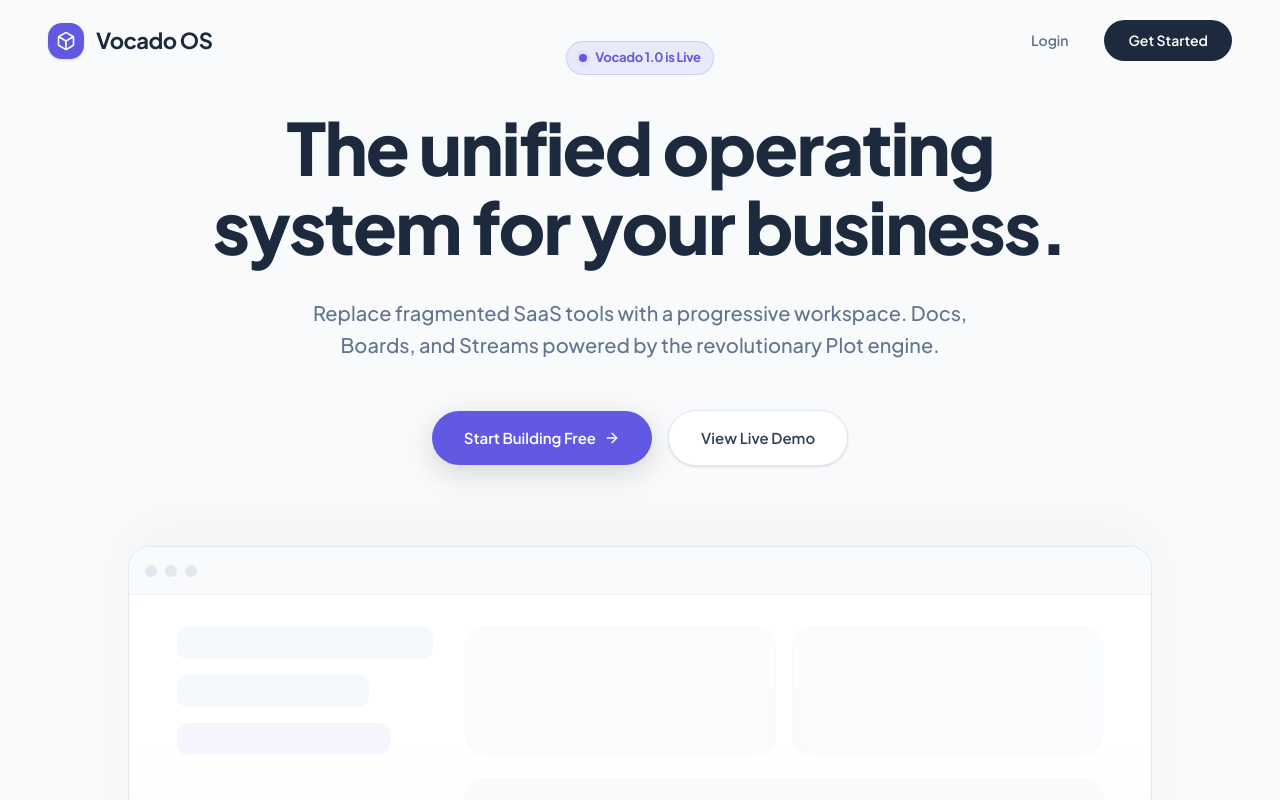
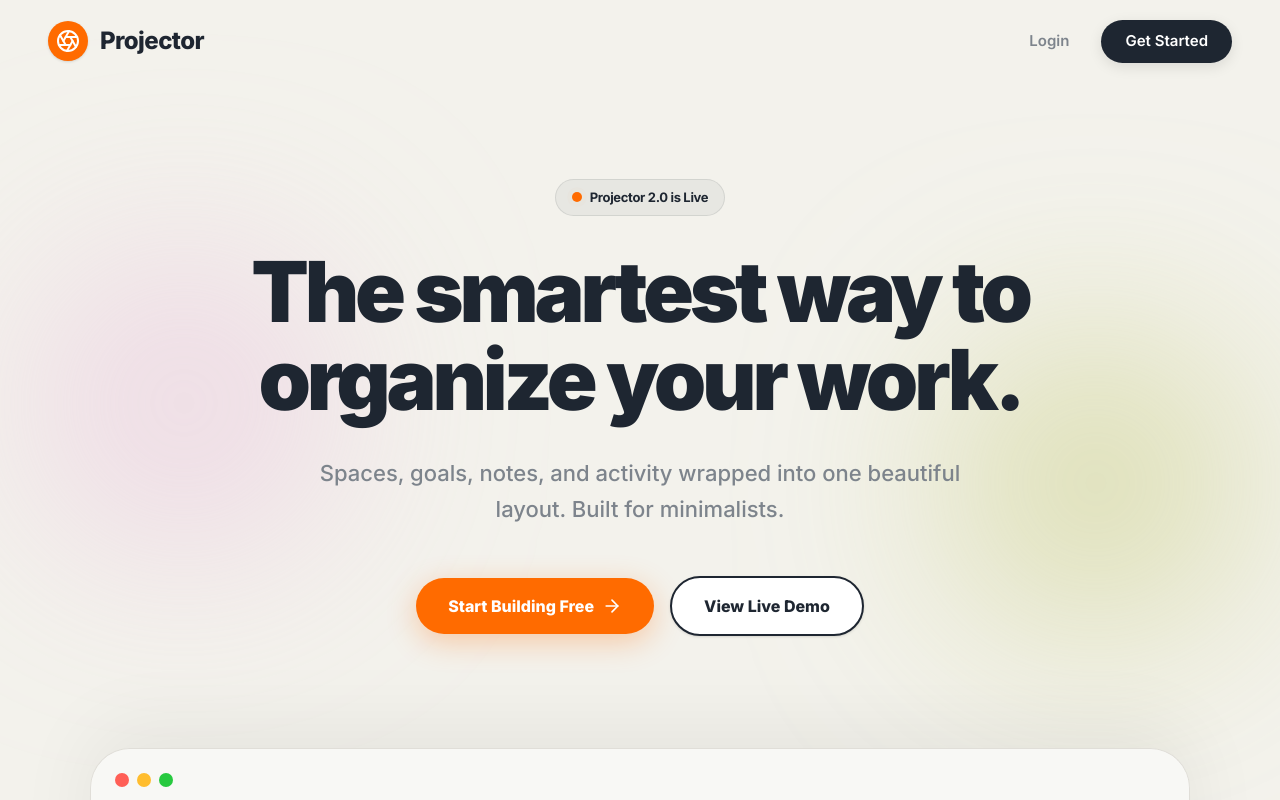
Before and after one commit to priyampathak/vocado, a Next.js app in the folder vocado-app/: page / in a window 1280 px wide. Shown: the top 800 px of the page. Built offline with nearby package versions, Linux system fonts and the light colour scheme.

Commit message:
feat: applied projector theme UI to sidebar, auth, and landing pages

```diff
--- a/vocado-app/src/app/(auth)/layout.tsx
+++ b/vocado-app/src/app/(auth)/layout.tsx
@@ -1,11 +1,50 @@
+import { Aperture } from "lucide-react";
+
 export default function AuthLayout({
     children,
 }: {
     children: React.ReactNode;
 }) {
     return (
-        <div className="flex min-h-screen items-center justify-center bg-background">
-            {children}
+        <div className="flex min-h-screen bg-[var(--color-beige)] p-4 md:p-6 lg:p-8">
+            <div className="flex w-full overflow-hidden rounded-[2rem] bg-white shadow-[0_8px_40px_rgb(0,0,0,0.04)] border border-border">
+                {/* Left Side: Branding / Abstract Art (Hidden on mobile) */}
+                <div className="relative hidden w-[45%] flex-col justify-between bg-[var(--color-slate)] p-12 text-white lg:flex">
+                    <div className="flex items-center gap-3 relative z-10">
+                        <div className="flex h-10 w-10 items-center justify-center rounded-xl bg-[#ff6b00] shadow-sm">
+                            <Aperture className="h-6 w-6 text-white" />
+                        </div>
+                        <span className="text-2xl font-bold tracking-tight">Projector</span>
+                    </div>
+
+                    <div className="relative z-10 mt-auto max-w-sm">
+                        <h1 className="mb-4 text-4xl font-extrabold leading-[1.1] tracking-tight text-white">
+                            The smartest way to organize your work.
+                        </h1>
+                        <p className="text-[15px] leading-relaxed text-[#c0c954]">
+                            Spaces, goals, notes, and activity wrapped into one beautiful layout. Built for minimalists.
+                        </p>
+                    </div>
+
+                    {/* Abstract Shapes Decor */}
+                    <div className="absolute -bottom-10 -right-10 h-64 w-64 rounded-[3rem] bg-[var(--color-pink)] opacity-20 blur-3xl transform rotate-12" />
+                    <div className="absolute top-20 right-20 h-32 w-32 rounded-full bg-[var(--color-olive)] opacity-20 blur-2xl" />
+                </div>
+
+                {/* Right Side: Auth Form */}
+                <div className="flex flex-1 flex-col items-center justify-center bg-white p-8">
+                    <div className="w-full max-w-[400px]">
+                        {/* Mobile Header */}
+                        <div className="mb-8 flex items-center justify-center gap-3 lg:hidden">
+                            <div className="flex h-10 w-10 items-center justify-center rounded-xl bg-[#ff6b00] shadow-sm">
+                                <Aperture className="h-6 w-6 text-white" />
+                            </div>
+                            <span className="text-2xl font-bold tracking-tight text-[var(--color-slate)]">Projector</span>
+                        </div>
+                        {children}
+                    </div>
+                </div>
+            </div>
         </div>
     );
 }
--- a/vocado-app/src/app/globals.css
+++ b/vocado-app/src/app/globals.css
@@ -46,62 +46,67 @@
   --radius-3xl: calc(var(--radius) + 12px);
   --radius-4xl: calc(var(--radius) + 16px);
 
-  /* Custom brand colors - switched to Purple/Indigo */
-  --color-brand: oklch(0.55 0.2 280);
-  /* Indigo/Purple */
-  --color-brand-light: oklch(0.9 0.05 280);
-  --color-brand-muted: oklch(0.95 0.02 280);
-  --color-success: oklch(0.7 0.15 150);
-  --color-success-muted: oklch(0.95 0.05 150);
-  --color-warning: oklch(0.75 0.15 60);
-  /* Orange/Yellow */
-  --color-warning-muted: oklch(0.96 0.04 60);
-  --color-info: oklch(0.65 0.15 250);
-  --color-info-muted: oklch(0.95 0.04 250);
+  /* Custom brand colors matching new theme */
+  --color-slate: #1e2631;
+  --color-pink: #f2b8eb;
+  --color-olive: #c0c954;
+  --color-beige: #f3f2ec;
+  --color-white: #ffffff;
 }
 
 :root {
-  --radius: 0.625rem;
-  --background: oklch(0.99 0.005 130);
-  /* Subtlest avocado cream */
-  --foreground: oklch(0.2 0.03 135);
-  /* Dark avocado green */
-  --card: oklch(1 0 0);
-  /* Pure white cards */
-  --card-foreground: oklch(0.2 0.03 135);
-  --popover: oklch(1 0 0);
-  --popover-foreground: oklch(0.2 0.03 135);
-  --primary: oklch(0.55 0.14 135);
-  /* Avocado Green */
-  --primary-foreground: oklch(1 0 0);
-  --secondary: oklch(0.96 0.02 130);
-  --secondary-foreground: oklch(0.3 0.04 135);
-  --muted: oklch(0.96 0.02 130);
-  --muted-foreground: oklch(0.55 0.04 135);
-  --accent: oklch(0.96 0.02 130);
-  --accent-foreground: oklch(0.2 0.03 135);
-  --destructive: oklch(0.6 0.18 20);
-  --border: oklch(0.93 0.01 130);
-  --input: oklch(0.93 0.01 130);
-  --ring: oklch(0.55 0.14 135);
-  --chart-1: oklch(0.55 0.14 135);
-  --chart-2: oklch(0.7 0.12 115);
-  --chart-3: oklch(0.45 0.08 65);
-  /* Seed warm brown */
-  --chart-4: oklch(0.85 0.1 140);
-  /* Very light yellow-green */
-  --chart-5: oklch(0.35 0.08 145);
-  /* Dark avocado skin */
-  --sidebar: oklch(0.99 0.005 130);
-  --sidebar-foreground: oklch(0.3 0.04 135);
-  --sidebar-primary: oklch(0.55 0.14 135);
-  --sidebar-primary-foreground: oklch(1 0 0);
-  --sidebar-accent: oklch(0.94 0.02 130);
-  /* Light green-grey for selected state */
-  --sidebar-accent-foreground: oklch(0.15 0.03 135);
-  /* Darker green text */
-  --sidebar-border: oklch(0.93 0.01 130);
-  --sidebar-ring: oklch(0.55 0.14 135);
+  --radius: 1rem;
+
+  /* Core UI */
+  --background: var(--color-beige);
+  --foreground: var(--color-slate);
+
+  /* Cards & Containers */
+  --card: var(--color-white);
+  --card-foreground: var(--color-slate);
+  --popover: var(--color-white);
+  --popover-foreground: var(--color-slate);
+
+  /* Primary accents (Slate) */
+  --primary: var(--color-slate);
+  --primary-foreground: var(--color-white);
+
+  /* Secondary / Alternative Accents  */
+  --secondary: var(--color-pink);
+  --secondary-foreground: var(--color-slate);
+
+  /* Neutral / Muted */
+  --muted: #e7e6df;
+  --muted-foreground: #7d848c;
+
+  /* Status */
+  --accent: var(--color-olive);
+  --accent-foreground: var(--color-slate);
+  --destructive: #ef4444;
+  /* red-500 */
+
+  /* Borders and Inputs */
+  --border: #e0ded8;
+  /* Slightly darker than beige */
+  --input: #e0ded8;
+  --ring: var(--color-slate);
+
+  /* Charts */
+  --chart-1: var(--color-pink);
+  --chart-2: var(--color-olive);
+  --chart-3: var(--color-slate);
+  --chart-4: #f9d150;
+  --chart-5: #64748b;
+
+  /* Sidebar */
+  --sidebar: var(--color-white);
+  --sidebar-foreground: var(--color-slate);
+  --sidebar-primary: var(--color-slate);
+  --sidebar-primary-foreground: var(--color-white);
+  --sidebar-accent: var(--color-beige);
+  --sidebar-accent-foreground: var(--color-slate);
+  --sidebar-border: #efefef;
+  --sidebar-ring: var(--color-slate);
 }
 
 .dark {
--- a/vocado-app/src/app/layout.tsx
+++ b/vocado-app/src/app/layout.tsx
@@ -1,11 +1,11 @@
 import type { Metadata } from "next";
 import { ClerkProvider } from "@clerk/nextjs";
-import { Plus_Jakarta_Sans } from "next/font/google";
+import { Inter } from "next/font/google";
 import { TooltipProvider } from "@/components/ui/tooltip";
 import "./globals.css";
 
-const axiformaFont = Plus_Jakarta_Sans({
-  variable: "--font-axiforma",
+const interFont = Inter({
+  variable: "--font-inter",
   subsets: ["latin"],
 });
 
@@ -23,8 +23,8 @@ export default function RootLayout({
     <ClerkProvider>
       <html lang="en">
         <body
-          className={`${axiformaFont.variable} font-sans antialiased flex flex-col min-h-screen bg-background text-foreground`}
-          style={{ fontFamily: 'var(--font-axiforma), "Plus Jakarta Sans", sans-serif' }}
+          className={`${interFont.variable} font-sans antialiased flex flex-col min-h-screen bg-background text-foreground`}
+          style={{ fontFamily: 'var(--font-inter), system-ui, -apple-system, BlinkMacSystemFont, "SF Pro Display", "Segoe UI", sans-serif' }}
         >
           <TooltipProvider>
             {children}
--- a/vocado-app/src/app/page.tsx
+++ b/vocado-app/src/app/page.tsx
@@ -1,81 +1,98 @@
 import Link from "next/link";
-import { ArrowRight, Box } from "lucide-react";
+import { ArrowRight, Aperture } from "lucide-react";
 
 export default function LandingPage() {
     return (
-        <div className="min-h-screen bg-slate-50 flex flex-col font-sans">
-
-            {/* Soft Bento Header */}
-            <header className="flex items-center justify-between px-6 lg:px-12 py-5 w-full mx-auto">
+        <div className="min-h-screen bg-[var(--color-beige)] flex flex-col font-sans">
+            {/* Header */}
+            <header className="flex items-center justify-between px-6 lg:px-12 py-5 w-full mx-auto max-w-7xl">
                 <div className="flex items-center gap-3">
-                    <div className="h-9 w-9 rounded-xl bg-brand text-white flex items-center justify-center font-bold text-lg shadow-sm">
-                        <Box className="h-5 w-5" />
+                    <div className="h-10 w-10 flex items-center justify-center rounded-xl bg-[#ff6b00] text-white shadow-sm">
+                        <Aperture className="h-6 w-6" />
                     </div>
-                    <span className="font-bold text-[22px] text-slate-800 tracking-tight">Vocado OS</span>
+                    <span className="text-2xl font-extrabold tracking-tight text-[var(--color-slate)]">
+                        Projector
+                    </span>
                 </div>
 
-                <nav className="flex items-center gap-2 md:gap-4">
-                    <Link href="/sign-in" className="px-5 py-2.5 text-[14px] font-semibold text-slate-500 hover:text-slate-800 transition-colors hidden sm:block">
+                <nav className="flex items-center gap-3">
+                    <Link href="/sign-in" className="px-5 py-2.5 text-[15px] font-semibold text-muted-foreground hover:text-[var(--color-slate)] transition-colors hidden sm:block">
                         Login
                     </Link>
-                    <Link href="/sign-up" className="px-6 py-2.5 bg-slate-800 text-white text-[14px] font-semibold rounded-full hover:shadow-[0_8px_30px_rgb(0,0,0,0.12)] hover:bg-slate-700 transition-all">
+                    <Link href="/sign-up" className="px-6 py-2.5 bg-[var(--color-slate)] text-white text-[15px] font-semibold rounded-full shadow-[0_4px_14px_rgb(0,0,0,0.1)] hover:shadow-[0_6px_20px_rgba(0,0,0,0.15)] hover:bg-[#1e2631]/90 transition-all">
                         Get Started
                     </Link>
                 </nav>
             </header>
 
             {/* Hero Section */}
-            <main className="flex-1 flex flex-col items-center justify-center text-center px-4 mt-[-40px]">
-                <div className="inline-flex items-center gap-2 px-3 py-1.5 rounded-full bg-brand/10 border border-brand/20 text-brand text-[13px] font-bold tracking-tight mb-8">
-                    <span className="relative flex h-2 w-2">
-                        <span className="animate-ping absolute inline-flex h-full w-full rounded-full bg-brand opacity-75"></span>
-                        <span className="relative inline-flex rounded-full h-2 w-2 bg-brand"></span>
+            <main className="flex-1 flex flex-col items-center text-center px-4 mt-16 md:mt-24 max-w-7xl mx-auto w-full relative">
+                {/* Background Decor */}
+                <div className="absolute top-20 left-10 w-72 h-72 bg-[var(--color-pink)] rounded-full blur-[100px] opacity-40 mix-blend-multiply pointer-events-none" />
+                <div className="absolute top-40 right-10 w-72 h-72 bg-[var(--color-olive)] rounded-full blur-[100px] opacity-40 mix-blend-multiply pointer-events-none" />
+
+                <div className="relative z-10 w-full flex flex-col items-center">
+                    <div className="inline-flex items-center gap-2 px-4 py-2 rounded-full bg-[var(--color-slate)]/5 border border-[var(--color-slate)]/10 text-[var(--color-slate)] text-[13px] font-bold tracking-tight mb-8">
+                        <span className="relative flex h-2.5 w-2.5">
+                            <span className="animate-ping absolute inline-flex h-full w-full rounded-full bg-[#ff6b00] opacity-75"></span>
+                            <span className="relative inline-flex rounded-full h-2.5 w-2.5 bg-[#ff6b00]"></span>
                         </span>
-                    Vocado 1.0 is Live
+                        Projector 2.0 is Live
                     </div>
 
-                <h1 className="text-5xl md:text-7xl font-extrabold text-slate-800 tracking-tight max-w-[900px] leading-[1.1]">
-                    The unified operating system for your business.
+                    <h1 className="text-5xl md:text-7xl lg:text-[84px] font-black text-[var(--color-slate)] tracking-tighter max-w-[1000px] leading-[1.05]">
+                        The smartest way to organize your work.
                     </h1>
 
-                <p className="mt-8 text-lg md:text-[20px] text-slate-500 max-w-[700px] leading-relaxed font-medium">
-                    Replace fragmented SaaS tools with a progressive workspace. Docs, Boards, and Streams powered by the revolutionary Plot engine.
+                    <p className="mt-8 text-lg md:text-[22px] text-muted-foreground max-w-[700px] leading-relaxed font-medium">
+                        Spaces, goals, notes, and activity wrapped into one beautiful layout. Built for minimalists.
                     </p>
 
                     <div className="mt-12 flex flex-col sm:flex-row items-center gap-4">
-                    <Link href="/sign-up" className="group px-8 py-4 bg-brand text-white text-[15px] font-semibold rounded-full shadow-[0_8px_30px_rgb(0,0,0,0.15)] hover:bg-brand/90 hover:scale-[1.02] transition-all duration-300 flex items-center gap-2">
+                        <Link href="/sign-up" className="group px-8 py-4 bg-[#ff6b00] text-white text-[16px] font-extrabold rounded-full shadow-[0_8px_30px_rgba(255,107,0,0.3)] hover:bg-[#e56000] hover:-translate-y-0.5 transition-all duration-300 flex items-center gap-2">
                             Start Building Free
-                        <ArrowRight className="h-4 w-4 group-hover:translate-x-1 transition-transform" />
+                            <ArrowRight className="h-5 w-5 group-hover:translate-x-1 transition-transform" />
                         </Link>
-                    <Link href="#demo" className="px-8 py-4 bg-white border border-slate-200 text-slate-700 text-[15px] font-semibold rounded-full shadow-sm hover:bg-slate-50 transition-colors">
+                        <Link href="#demo" className="px-8 py-4 bg-white border-2 border-[var(--color-slate)] text-[var(--color-slate)] text-[16px] font-extrabold rounded-full shadow-sm hover:bg-[var(--color-slate)] hover:text-white transition-all duration-300">
                             View Live Demo
                         </Link>
                     </div>
+                </div>
 
-                {/* Soft Bento UI Mockup Hint */}
-                <div className="mt-20 w-full max-w-5xl h-[400px] rounded-t-3xl bg-white border border-slate-200 shadow-[0_-20px_60px_rgb(0,0,0,0.03)] border-b-0 overflow-hidden relative">
-                    <div className="absolute top-0 left-0 w-full h-12 border-b border-slate-100 bg-slate-50 flex items-center px-4 gap-2">
-                        <div className="h-3 w-3 rounded-full bg-slate-200"></div>
-                        <div className="h-3 w-3 rounded-full bg-slate-200"></div>
-                        <div className="h-3 w-3 rounded-full bg-slate-200"></div>
+                {/* Soft Bento UI Mockup Display */}
+                <div className="relative z-10 mt-28 w-full max-w-[1100px] mx-auto rounded-t-[2.5rem] bg-white border border-border shadow-[0_-20px_80px_rgb(0,0,0,0.06)] border-b-0 overflow-hidden flex flex-col">
+                    <div className="h-16 border-b border-border bg-muted/30 flex items-center px-6 gap-2 w-full">
+                        <div className="h-3.5 w-3.5 rounded-full bg-[#ff5f56]"></div>
+                        <div className="h-3.5 w-3.5 rounded-full bg-[#ffbd2e]"></div>
+                        <div className="h-3.5 w-3.5 rounded-full bg-[#27c93f]"></div>
                     </div>
-                    {/* Abstract Content */}
-                    <div className="pt-20 px-12 flex gap-8 h-full opacity-60">
-                        <div className="w-64 flex flex-col gap-4">
-                            <div className="h-8 bg-slate-100 rounded-lg w-full"></div>
-                            <div className="h-8 bg-slate-100 rounded-lg w-3/4"></div>
-                            <div className="h-8 bg-brand/10 rounded-lg w-5/6"></div>
+                    {/* Mockup Inner Content */}
+                    <div className="pt-10 px-10 pb-0 flex gap-8 h-[450px]">
+                        {/* Sidebar Mock */}
+                        <div className="w-[240px] hidden md:flex flex-col gap-6">
+                            <div className="h-12 border-2 border-border border-dashed rounded-[1rem] w-full flex items-center justify-center text-muted-foreground/50 font-bold text-sm">Navigation</div>
+                            <div className="h-8 bg-muted rounded-lg w-3/4"></div>
+                            <div className="h-8 bg-[var(--color-pink)]/40 rounded-lg w-full"></div>
+                            <div className="h-8 bg-muted rounded-lg w-5/6"></div>
                         </div>
+                        {/* Main Grid Mock */}
                         <div className="flex-1 flex flex-col gap-6">
-                            <div className="flex gap-4">
-                                <div className="h-32 bg-slate-50 border border-slate-100 rounded-2xl flex-1"></div>
-                                <div className="h-32 bg-slate-50 border border-slate-100 rounded-2xl flex-1"></div>
+                            <div className="flex gap-6">
+                                <div className="h-40 bg-[var(--color-olive)]/60 rounded-[1.5rem] flex-1"></div>
+                                <div className="h-40 bg-[var(--color-pink)]/60 rounded-[1.5rem] flex-1"></div>
                             </div>
-                            <div className="h-64 bg-slate-50 border border-slate-100 rounded-2xl w-full"></div>
+                            <div className="flex-1 bg-white border-2 border-border border-dashed rounded-t-[1.5rem] w-full flex items-center justify-center text-muted-foreground/50 font-bold text-lg">Main Canvas</div>
+                        </div>
+                        {/* Right Panel Mock */}
+                        <div className="w-[280px] hidden lg:flex flex-col gap-6">
+                            <div className="h-[200px] bg-white border border-border rounded-[1.5rem] shadow-sm flex flex-col items-center justify-center gap-4">
+                                <div className="h-20 w-20 rounded-full border-8 border-[var(--color-pink)] border-r-transparent animate-spin-slow"></div>
+                            </div>
+                            <div className="h-32 bg-[var(--color-slate)] rounded-[1.5rem] flex items-center justify-center text-white/50 font-bold">Stats View</div>
                         </div>
                     </div>
 
-                    <div className="absolute inset-0 bg-gradient-to-t from-slate-50 via-transparent to-transparent z-10"></div>
+                    <div className="absolute inset-0 bg-gradient-to-t from-[var(--color-beige)]/20 via-transparent to-transparent z-10 pointer-events-none"></div>
                 </div>
             </main>
         </div>
--- a/vocado-app/src/components/layout/workspace-switcher.tsx
+++ b/vocado-app/src/components/layout/workspace-switcher.tsx
@@ -6,7 +6,7 @@ import {
     ChevronDown,
     Check,
     Plus,
-    Box,
+    Aperture,
 } from "lucide-react";
 import {
     DropdownMenu,
@@ -59,17 +59,14 @@ export function WorkspaceSwitcher({
                         )}
                     >
                         {/* Logo Icon */}
-                        <div className="flex h-9 w-9 shrink-0 items-center justify-center rounded-xl bg-gradient-to-br from-[oklch(0.55_0.14_135)] to-[oklch(0.7_0.12_115)] shadow-[0_2px_8px_rgb(0,0,0,0.08)]">
-                            <Box className="h-4 w-4 text-white" />
+                        <div className="flex h-9 w-9 shrink-0 items-center justify-center rounded-xl bg-[#ff6b00] shadow-sm">
+                            <Aperture className="h-5 w-5 text-white" />
                         </div>
 
                         {/* Workspace Name */}
                         <div className="flex flex-1 flex-col min-w-0">
-                            <span className="text-[13px] font-bold tracking-tight text-[oklch(0.25_0.03_135)] truncate">
-                                {current?.name ?? "Vocado OS"}
-                            </span>
-                            <span className="text-[10px] font-medium text-[oklch(0.6_0.04_135)] capitalize">
-                                {current?.role?.toLowerCase() ?? "workspace"}
+                            <span className="text-[17px] font-bold tracking-tight text-foreground truncate">
+                                {current?.name ?? "Projector"}
                             </span>
                         </div>
 
@@ -98,25 +95,25 @@ export function WorkspaceSwitcher({
                             key={ws.id}
                             onClick={() => switchWorkspace(ws.id)}
                             className={cn(
-                                "flex items-center gap-2.5 rounded-xl px-2.5 py-2 text-[13px] font-medium cursor-pointer transition-all duration-150",
+                                "flex items-center gap-2.5 rounded-xl px-2.5 py-2 text-[14px] font-medium cursor-pointer transition-all duration-150",
                                 ws.id === currentWorkspaceId
-                                    ? "bg-[oklch(0.96_0.02_130)] text-[oklch(0.25_0.03_135)]"
-                                    : "text-[oklch(0.4_0.03_135)] hover:bg-[oklch(0.97_0.01_135)]"
+                                    ? "bg-slate-100 text-foreground"
+                                    : "text-muted-foreground hover:bg-slate-50"
                             )}
                         >
                             <div
                                 className={cn(
                                     "flex h-7 w-7 shrink-0 items-center justify-center rounded-lg text-[11px] font-bold",
                                     ws.id === currentWorkspaceId
-                                        ? "bg-gradient-to-br from-[oklch(0.55_0.14_135)] to-[oklch(0.7_0.12_115)] text-white shadow-sm"
-                                        : "bg-[oklch(0.94_0.02_130)] text-[oklch(0.45_0.04_135)]"
+                                        ? "bg-[#ff6b00] text-white shadow-sm"
+                                        : "bg-muted text-muted-foreground"
                                 )}
                             >
                                 {ws.name.charAt(0).toUpperCase()}
                             </div>
                             <span className="flex-1 truncate">{ws.name}</span>
                             {ws.id === currentWorkspaceId && (
-                                <Check className="h-3.5 w-3.5 text-[oklch(0.55_0.14_135)]" />
+                                <Check className="h-3.5 w-3.5 text-[#ff6b00]" />
                             )}
                         </DropdownMenuItem>
                     ))}
```
Also changed, not shown: vocado-app/src/components/layout/sidebar-client.tsx (+42 -68 lines), vocado-app/src/components/layout/topbar.tsx (+48 -28 lines). Lines whose indentation alone changed are shown as unchanged.
